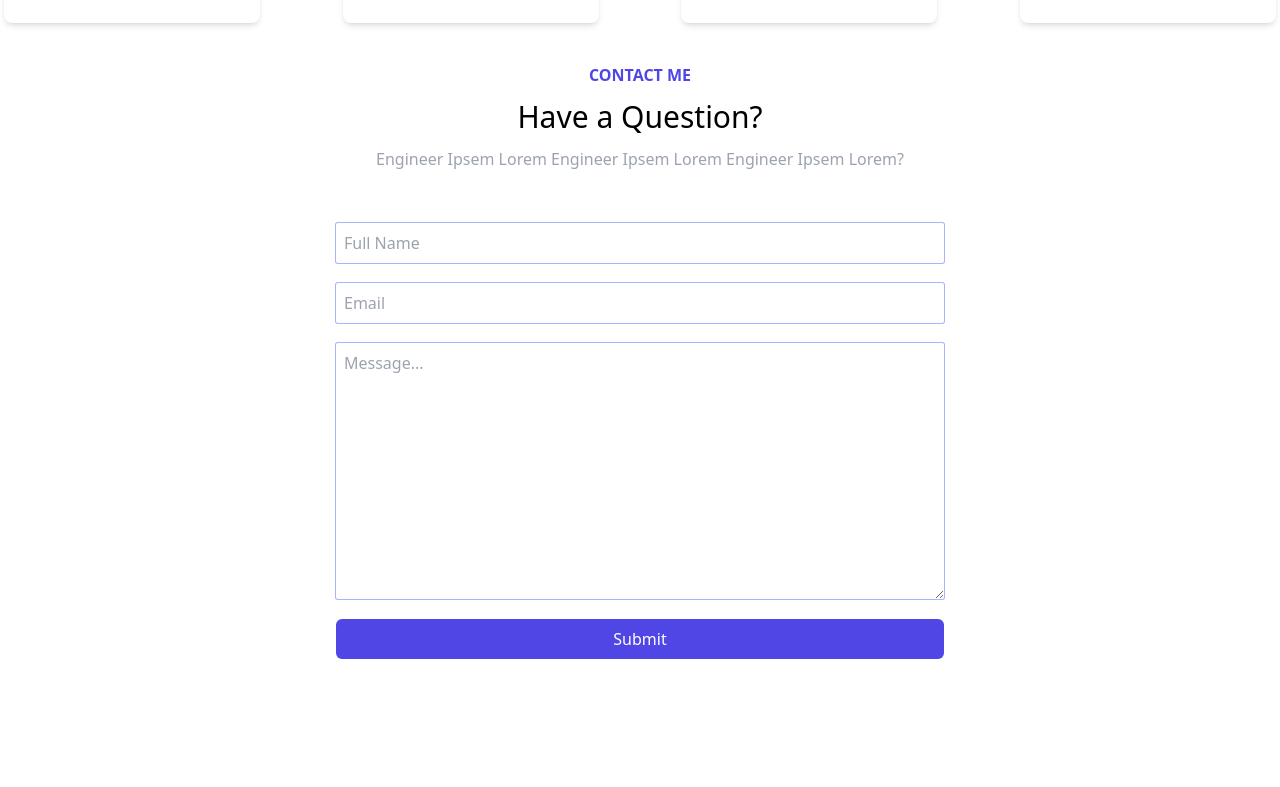
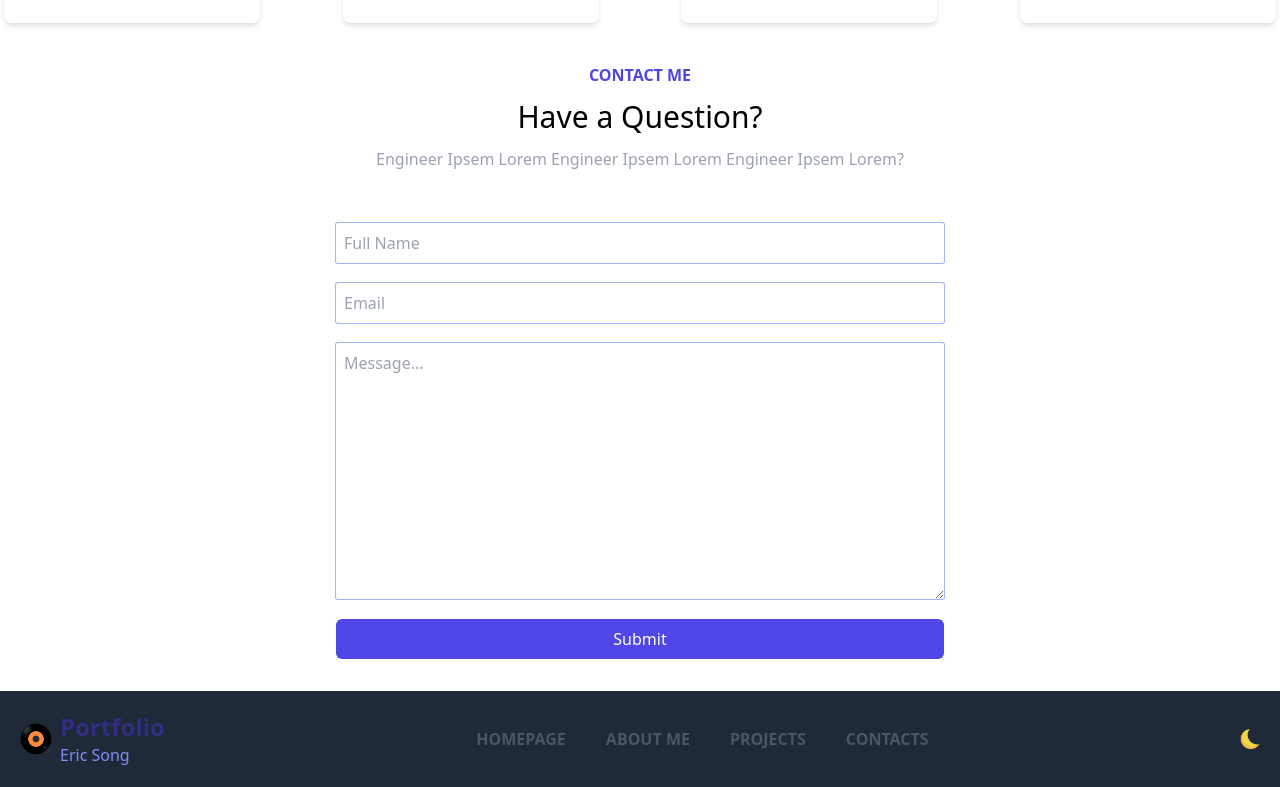
Before and after one commit to ericksong91/ericksong91.github.io, a React (Create React App) app in the folder client/: page / in a window 1280 px wide. Shown: the part 2945-3732 px from the top of the page. Before the commit the page ends 3636 px from the top, so only its background shows below. Built offline with nearby package versions, Linux system fonts and the light colour scheme.

Commit message:
Added a Footer

```diff
--- a/client/src/pages/App.js
+++ b/client/src/pages/App.js
@@ -4,6 +4,7 @@ import AboutMe from "./AboutMe";
 import Services from "./Services";
 import Portfolio from "./Portfolio";
 import Contact from "./Contact";
+import Footer from "../top/Footer";
 
 function App() {
   return (
@@ -13,11 +14,12 @@ function App() {
           <Navbar />
           <Introduction />
         </div>
-        <AboutMe />
-        <Services />
-        <Portfolio />
-        <Contact />
       </div>
+      <AboutMe />
+      <Services />
+      <Portfolio />
+      <Contact />
+      <Footer />
     </div>
   );
 };
--- /dev/null
+++ b/client/src/top/Footer.js
@@ -0,0 +1,72 @@
+import React from 'react'
+import { useState } from 'react';
+import logo from '../img/logo.png'
+import moon from '../img/moon.png'
+import { Link } from 'react-router-dom';
+
+function Footer() {
+    const [hamburger, setHamburger] = useState(true);
+
+    return (
+        <nav id="navbar" class="w-full bg-gray-800">
+            <div id="navbar-container" class="container mx-auto py-5 flex items-center justify-between">
+                <div id="navbar-logo-container" class="flex items-center gap-2">
+                    <img id="logo" class="object-cover w-8 ml-5" src={logo} alt="logo" />
+                    <ul id="site-name">
+                        <li class='text-2xl font-bold text-indigo-900'>Portfolio</li>
+                        <li class="text-small text-indigo-400">Eric Song</li>
+                    </ul>
+                </div>
+                <ul id="navbar-links-container" class="hidden md:flex space-x-10 text-gray-600 font-bold text-small uppercase">
+                    <li class="hover:text-gray-500">
+                        <Link to={'/'}>Homepage</Link>
+                    </li>
+                    <li class="hover:text-gray-500">
+                        <Link to={'/'}>About Me</Link>
+                    </li>
+                    <li class="hover:text-gray-500">
+                        <Link to={'/'}>Projects</Link>
+                    </li>
+                    <li class="hover:text-gray-500">
+                        <Link to={'/'}>Contacts</Link>
+                    </li>
+                </ul>
+                <img id="navbar-dark-light-toggle" src={moon} class="hidden md:block w-5 cursor-pointer mr-5" alt="toggle dark light modes" />
+
+                {hamburger ?
+                    <div id="hamburger" class="space-y-1 md:hidden cursor-pointer pr-3" onClick={() => setHamburger(!hamburger)}>
+                        <div class="w-6 h-0.5 bg-black"></div>
+                        <div class="w-6 h-0.5 bg-black"></div>
+                        <div class="w-6 h-0.5 bg-black"></div>
+                    </div>
+                    :
+                    <div id="hamburger" class="space-y-1 md:hidden cursor-pointer pr-3 z-20" onClick={() => setHamburger(!hamburger)}>
+                        <div class="w-6 h-0.5 bg-white"></div>
+                        <div class="w-6 h-0.5 bg-white"></div>
+                        <div class="w-6 h-0.5 bg-white"></div>
+                    </div>
+                }
+                {hamburger ?
+                    null
+                    :
+                    <ul id="menu" class="bg-indigo-900 absolute left-0 top-0 w-full p-10 rounded-b-3xl space-y-10 text-white text-center">
+                        <li>
+                            <Link to={'/'}>Homepage</Link>
+                        </li>
+                        <li>
+                            <Link to={'/'}>About Me</Link>
+                        </li>
+                        <li>
+                            <Link to={'/'}>Projects</Link>
+                        </li>
+                        <li>
+                            <Link to={'/'}>Contacts</Link>
+                        </li>
+                    </ul>
+                }
+            </div>
+        </nav>
+    );
+};
+
+export default Footer;
```
